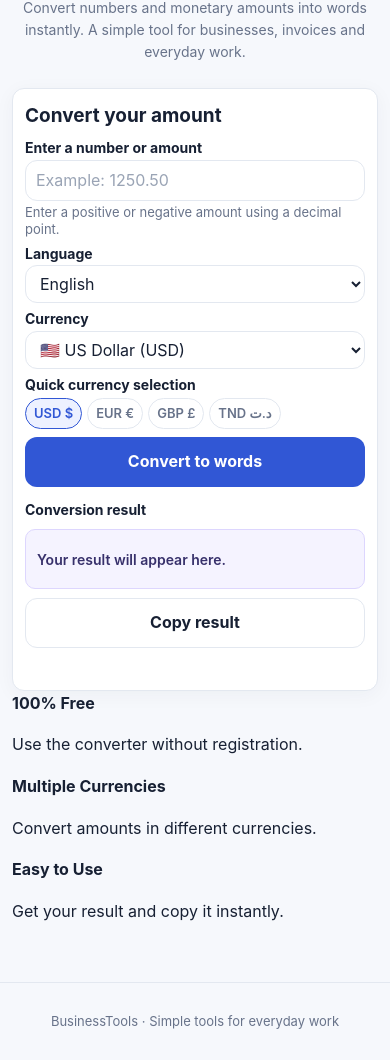
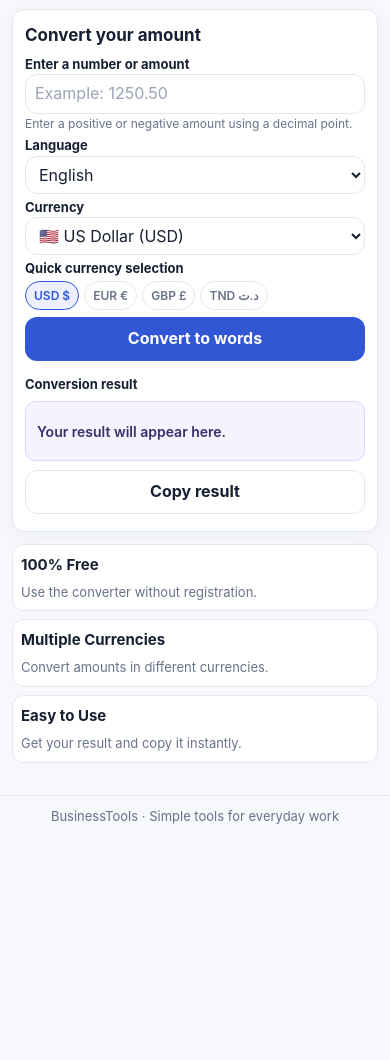
Before and after one commit to vogalaxai-lgtm/business-tools, a plain HTML site: page index.html in a window 390 px wide. Shown: the part 170-1230 px from the top of the page. After the commit the page ends 1007 px from the top, so only its background shows below. Drawn offline with Linux system fonts and the light colour scheme.

Commit message:
Update style.css

```diff
--- a/css/style.css
+++ b/css/style.css
@@ -1,7 +1,7 @@
+
 /* =========================================
    BUSINESS TOOLS — DESIGN SYSTEM
-   Version 1.0
-   Mobile-first, responsive, accessible
+   Clean unified version
 ========================================= */
 
 /* 1. Design tokens */
@@ -25,7 +25,6 @@
   --color-success-soft: #eaf7f0;
   --color-danger: #d64545;
   --color-danger-soft: #fff0f0;
-  --color-warning: #a56a12;
 
   --font-main: Inter, system-ui, -apple-system,
     BlinkMacSystemFont, "Segoe UI", sans-serif;
@@ -33,21 +32,11 @@
   --radius-sm: 8px;
   --radius-md: 12px;
   --radius-lg: 18px;
-  --radius-xl: 24px;
 
   --shadow-card: 0 4px 20px rgba(25, 40, 75, 0.045);
   --shadow-focus: 0 0 0 4px rgba(49, 87, 213, 0.14);
 
   --content-width: 1080px;
-
-  --space-1: 4px;
-  --space-2: 8px;
-  --space-3: 12px;
-  --space-4: 16px;
-  --space-5: 20px;
-  --space-6: 24px;
-  --space-8: 32px;
-  --space-10: 40px;
 }
 
 /* 2. Reset */
@@ -89,11 +78,6 @@ button:disabled {
   opacity: 0.55;
 }
 
-img {
-  max-width: 100%;
-  height: auto;
-}
-
 /* 3. Accessibility */
 
 :focus-visible {
@@ -133,7 +117,7 @@ img {
   display: flex;
   align-items: center;
   justify-content: space-between;
-  gap: var(--space-4);
+  gap: 16px;
 }
 
 .brand {
@@ -151,7 +135,7 @@ img {
 .header-actions {
   display: flex;
   align-items: center;
-  gap: var(--space-2);
+  gap: 8px;
 }
 
 /* 5. Main content */
@@ -257,7 +241,7 @@ textarea {
   resize: vertical;
 }
 
-/* 8. Language and currency selection */
+/* 8. Language and currency */
 
 .selection-grid {
   display: grid;
@@ -308,7 +292,9 @@ textarea {
   border-radius: var(--radius-md);
   font-weight: 650;
   text-align: center;
-  transition: background 0.18s ease, border-color 0.18s ease, transform 0.18s ease;
+  transition: background 0.18s ease,
+    border-color 0.18s ease,
+    transform 0.18s ease;
 }
 
 .btn:active {
@@ -349,46 +335,54 @@ textarea {
 /* 10. Results */
 
 .result-section {
-  margin-top: 24px;
+  margin-top: 16px;
+}
+
+.result-heading {
+  margin-bottom: 7px;
 }
 
 .result-box {
-  padding: 20px;
-  background: var(--color-primary-soft);
-  border: 1px solid #dce4ff;
-  border-radius: var(--radius-md);
+  min-height: 72px;
+  padding: 16px;
+  display: flex;
+  align-items: center;
+  background: #F5F3FF;
+  border: 1px solid #DDD6FE;
+  border-radius: 10px;
   overflow-wrap: anywhere;
 }
 
-.result-label {
-  display: block;
-  margin-bottom: 8px;
-  color: var(--color-text-secondary);
-  font-size: 13px;
-  font-weight: 650;
+.result-text {
+  color: #37306B;
+  font-size: 15px;
+  font-weight: 600;
+  line-height: 1.7;
+  overflow-wrap: anywhere;
 }
 
-.result-text {
-  color: var(--color-text);
-  font-size: 17px;
-  font-weight: 600;
-  line-height: 1.8;
+.converter-card #copy {
+  margin-top: 2px;
 }
 
 /* 11. Feedback and validation */
 
 .message {
-  padding: 12px 14px;
-  border-radius: var(--radius-md);
-  font-size: 14px;
+  margin-top: 6px;
+  font-size: 12px;
+  line-height: 1.4;
 }
 
 .message-success {
+  padding: 10px 12px;
+  border-radius: var(--radius-md);
   background: var(--color-success-soft);
   color: var(--color-success);
 }
 
 .message-error {
+  padding: 10px 12px;
+  border-radius: var(--radius-md);
   background: var(--color-danger-soft);
   color: var(--color-danger);
 }
@@ -478,9 +472,38 @@ tr:last-child td {
   border-bottom: none;
 }
 
-/* 14. Footer */
+/* 14. Features */
+
+.features {
+  margin-top: 24px;
+  display: grid;
+  grid-template-columns: repeat(3, minmax(0, 1fr));
+  gap: 16px;
+}
+
+.feature {
+  padding: 18px;
+  background: var(--color-surface);
+  border: 1px solid var(--color-border);
+  border-radius: var(--radius-md);
+}
+
+.feature strong {
+  display: block;
+  margin-bottom: 5px;
+  font-size: 15px;
+}
+
+.feature p {
+  margin: 0;
+  color: var(--color-text-secondary);
+  font-size: 13px;
+}
+
+/* 15. Footer */
 
 .site-footer {
+  margin-top: 24px;
   padding: 28px 0;
   border-top: 1px solid var(--color-border);
   color: var(--color-text-secondary);
@@ -488,7 +511,7 @@ tr:last-child td {
   font-size: 13px;
 }
 
-/* 15. RTL support */
+/* 16. RTL support */
 
 [dir="rtl"] {
   text-align: right;
@@ -503,11 +526,12 @@ tr:last-child td {
   text-align: center;
 }
 
-/* 16. Tablet */
+/* 17. Tablet */
 
 @media (max-width: 768px) {
+
   main {
-    padding-block: 32px 52px;
+    padding-block: 32px 48px;
   }
 
   .card {
@@ -517,79 +541,63 @@ tr:last-child td {
   .header-inner {
     min-height: 60px;
   }
+
+  .features {
+    grid-template-columns: 1fr;
+  }
 }
 
-/* 17. Mobile */
+/* 18. Mobile */
 
 @media (max-width: 540px) {
+
   .container {
     width: min(calc(100% - 24px), var(--content-width));
   }
 
   main {
-    padding-block: 26px 42px;
+    padding-top: 14px;
+    padding-bottom: 20px;
   }
 
   .page-heading {
-    margin-bottom: 24px;
+    margin-bottom: 14px;
   }
 
   .page-heading h1 {
-    font-size: 29px;
+    font-size: 25px;
+    margin-bottom: 5px;
   }
 
   .page-heading p {
-    font-size: 14px;
+    font-size: 13px;
+    line-height: 1.4;
   }
 
-  .card {
-    padding: 17px;
+  .card,
+  .converter-card {
+    padding: 12px;
     border-radius: var(--radius-md);
   }
 
-  .selection-grid {
-    grid-template-columns: 1fr;
-  }
-
-  .button-group {
-    flex-direction: column;
-  }
-
-  .button-group .btn {
-    width: 100%;
-  }
-
-  .batch-row {
-    grid-template-columns: 1fr;
-  }
-
-  .batch-result {
-    grid-column: auto;
-  }
-}
-
-/* Compact mobile converter spacing */
-@media (max-width: 540px) {
-
-  .converter-card {
-    padding: 12px;
-  }
-
   .card-title {
+    font-size: 17px;
     margin: 0 0 8px;
   }
 
   .converter-card .form-group {
-    margin: 0 0 8px;
-    gap: 3px;
+    margin: 0 0 7px;
+    gap: 2px;
   }
 
   .converter-card .form-label {
+    font-size: 13px;
     margin: 0;
-    line-height: 1.25;
+    line-height: 1.2;
   }
 
   .converter-card .form-hint {
+    font-size: 12px;
     margin: 0;
     line-height: 1.25;
   }
@@ -597,86 +605,48 @@ tr:last-child td {
   .converter-card input,
   .converter-card select {
     min-height: 38px;
-    padding: 7px 10px;
+    padding: 6px 9px;
   }
 
-  .converter-card .selection-grid {
-    gap: 7px;
-    margin-bottom: 7px;
+  .selection-grid {
+    grid-template-columns: 1fr;
+    gap: 6px;
+    margin-bottom: 6px;
   }
 
-  .converter-card .selection-grid .form-group {
+  .selection-grid .form-group {
     margin-bottom: 0;
   }
 
-  .converter-card .quick-options {
+  .quick-options {
     gap: 5px;
     margin-top: 2px;
   }
 
-  .converter-card .quick-option {
+  .quick-option {
     min-height: 29px;
     padding: 4px 8px;
+    font-size: 12px;
   }
 
   .converter-card .button-group {
+    flex-direction: column;
+    gap: 5px;
     margin-top: 7px;
-    gap: 6px;
+  }
+
+  .converter-card .button-group .btn {
+    width: 100%;
+    min-height: 41px;
+    padding: 8px 14px;
   }
 
   .converter-card .result-section {
-    margin-top: 9px;
+    margin-top: 10px;
   }
 
-  .converter-card .result-box {
-    padding: 10px;
-  }
-
-  .converter-card .result-text {
-    line-height: 1.4;
-  }
-}
-
-/* Refined violet result box */
-.converter-card .result-section {
-  margin-top: 16px;
-}
-
-.converter-card .result-heading {
-  margin-bottom: 7px;
-}
-
-.converter-card .result-box {
-  background: #F5F3FF;
-  border: 1px solid #DDD6FE;
-  border-radius: 10px;
-  padding: 16px;
-  min-height: 72px;
-  display: flex;
-  align-items: center;
-}
-
-.converter-card .result-text {
-  color: #37306B;
-  font-size: 15px;
-  font-weight: 600;
-  line-height: 1.7;
-  overflow-wrap: anywhere;
-}
-
-.converter-card #copy {
-  margin-top: 2px;
-}
-
-.converter-card .message {
-  font-size: 12px;
-  margin-top: 6px;
-  line-height: 1.4;
-}
-
-@media (max-width: 540px) {
-  .converter-card .result-section {
-    margin-top: 10px;
+  .converter-card .result-heading {
+    margin-bottom: 5px;
   }
 
   .converter-card .result-box {
@@ -688,4 +658,31 @@ tr:last-child td {
     font-size: 14px;
     line-height: 1.5;
   }
+
+  .converter-card .message {
+    font-size: 12px;
+    margin-top: 5px;
+  }
+
+  .features {
+    margin-top: 12px;
+    gap: 8px;
+  }
+
+  .feature {
+    padding: 8px;
+  }
+
+  .site-footer {
+    margin-top: 12px;
+    padding: 10px 0;
+  }
+
+  .batch-row {
+    grid-template-columns: 1fr;
+  }
+
+  .batch-result {
+    grid-column: auto;
+  }
 }
```
